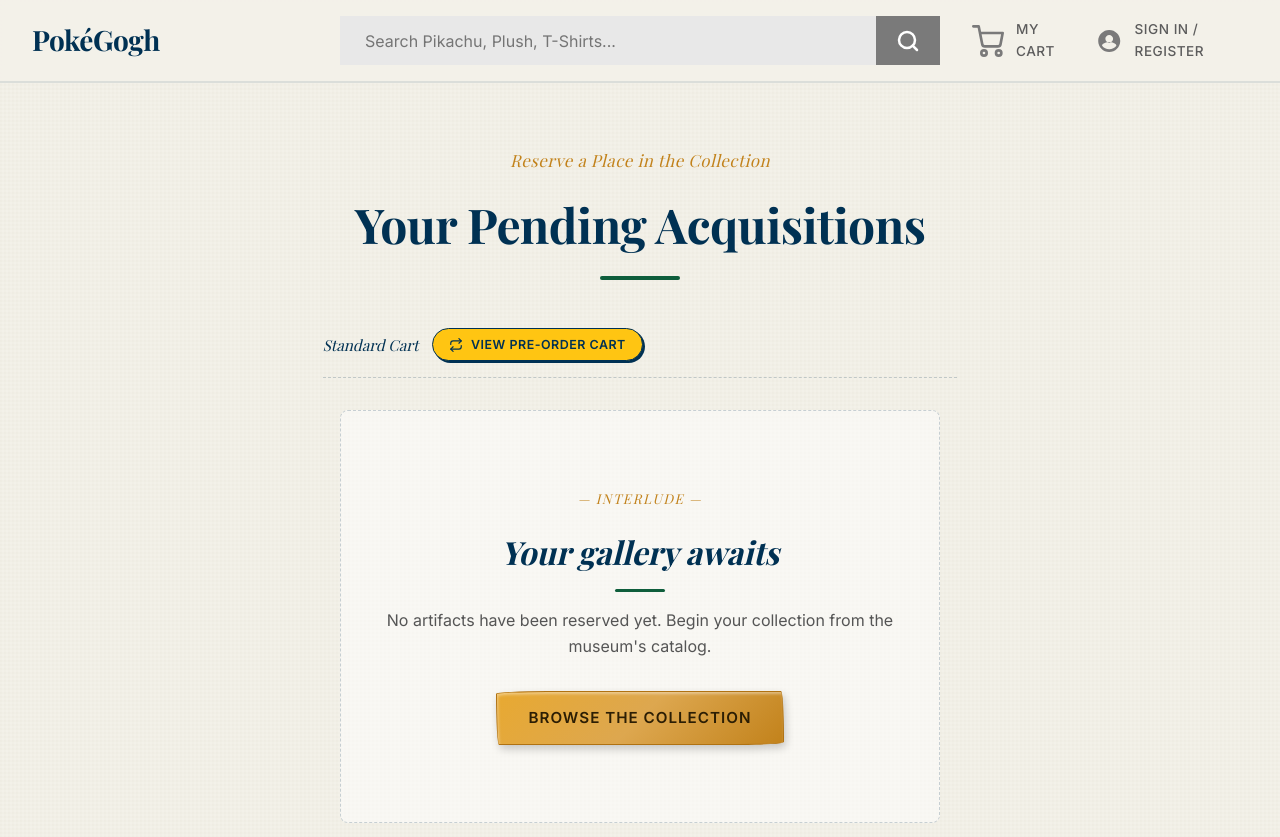
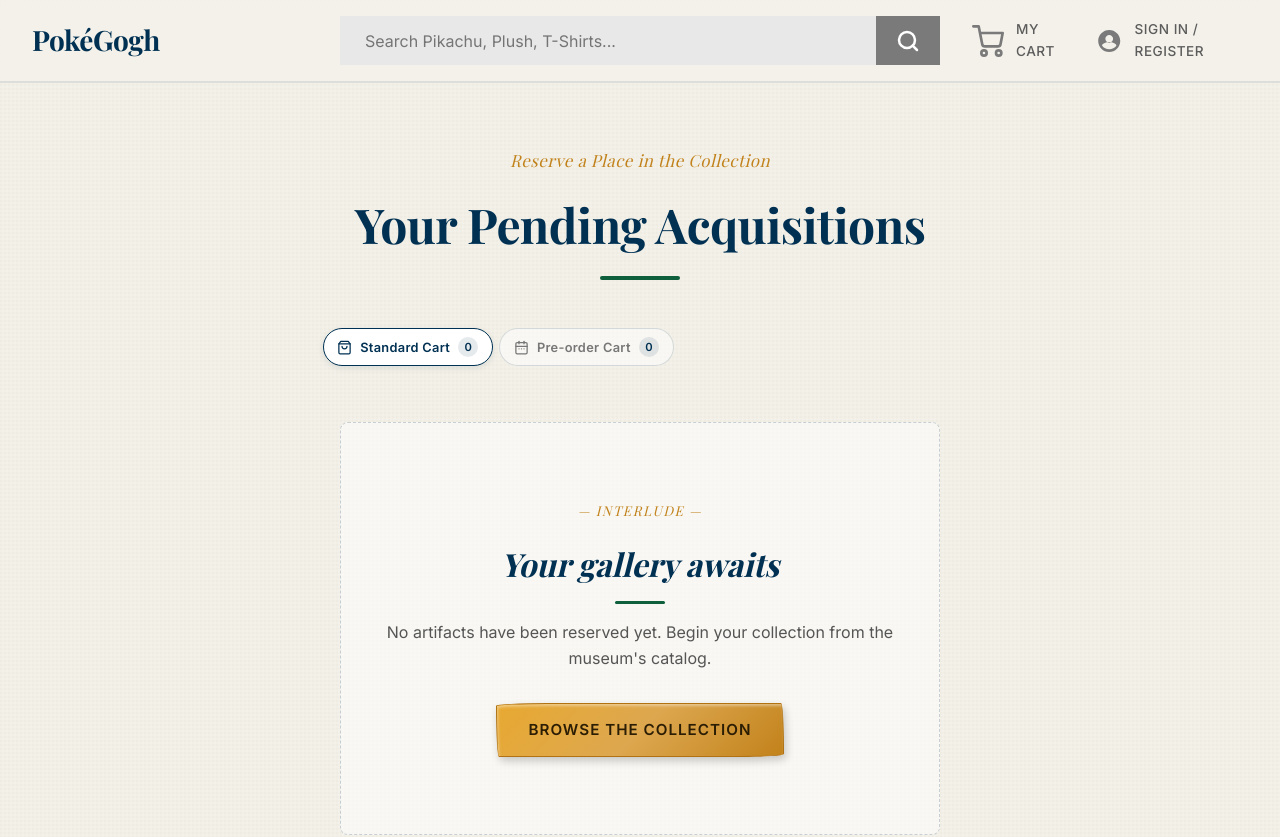
Before and after one commit to tiao051/pokesmon, a Nuxt app in the folder frontend/: page /cart in a window 1280 px wide. Shown: the top 837 px of the page. Built offline with nearby package versions, Linux system fonts and the light colour scheme; a web font is replaced by a local one.

Commit message:
feat: update ui for pre-order cart

```diff
--- a/frontend/app/components/CartLineItem.vue
+++ b/frontend/app/components/CartLineItem.vue
@@ -53,7 +53,10 @@ const lineTotal = computed(() => formatPrice(props.item.product.price * props.it
     </NuxtLink>
 
     <div class="cart-line-info">
-      <span class="cart-line-category">{{ item.product.category }}</span>
+      <div class="cart-line-tags">
+        <span class="cart-line-category">{{ item.product.category }}</span>
+        <span v-if="item.product.isPreorder" class="cart-line-preorder-badge">Pre-order</span>
+      </div>
       <NuxtLink :to="`/products/${item.product.slug}`" class="cart-line-title">{{ item.product.title }}</NuxtLink>
       <p class="cart-line-price">{{ formatPrice(item.product.price) }} each</p>
     </div>
@@ -142,12 +145,33 @@ const lineTotal = computed(() => formatPrice(props.item.product.price * props.it
   min-width: 0;
 }
 
+.cart-line-tags {
+  display: inline-flex;
+  align-items: center;
+  gap: 0.65rem;
+  flex-wrap: wrap;
+}
+
 .cart-line-category {
   font-family: var(--font-serif);
   font-style: italic;
   color: #C2821B;
   font-size: 0.85rem;
   letter-spacing: 0.5px;
+}
+
+.cart-line-preorder-badge {
+  font-family: var(--font-sans);
+  font-size: 0.65rem;
+  font-weight: 700;
+  letter-spacing: 1.2px;
+  text-transform: uppercase;
+  padding: 0.2rem 0.55rem;
+  background: rgba(178, 34, 34, 0.1);
+  color: #b22222;
+  border: 1px solid rgba(178, 34, 34, 0.3);
+  border-radius: 4px;
+  line-height: 1;
 }
 
 .cart-line-title {
--- a/frontend/app/components/ProductCard.vue
+++ b/frontend/app/components/ProductCard.vue
@@ -64,6 +64,8 @@ const {src: imageSrc, isDataUrl} = useProductImage(productRef);
 						<line x1="5" y1="12" x2="19" y2="12" />
 					</svg>
 				</button>
+
+				<span v-if="product.isPreorder" class="preorder-corner-badge">Pre-order</span>
 			</div>
 			<div class="product-info">
 				<h4 class="product-title">{{ product.title }}</h4>
@@ -97,4 +99,23 @@ const {src: imageSrc, isDataUrl} = useProductImage(productRef);
 	object-fit: cover;
 	display: block;
 }
+
+.preorder-corner-badge {
+	position: absolute;
+	top: 0.65rem;
+	left: 0.65rem;
+	font-family: var(--font-sans);
+	font-size: 0.65rem;
+	font-weight: 700;
+	letter-spacing: 1.2px;
+	text-transform: uppercase;
+	padding: 0.3rem 0.55rem;
+	background: #b22222;
+	color: #fff;
+	border-radius: 4px;
+	line-height: 1;
+	box-shadow: 1.5px 1.5px 0 rgba(0, 49, 83, 0.25);
+	z-index: 2;
+	pointer-events: none;
+}
 </style>
--- a/frontend/app/pages/cart.vue
+++ b/frontend/app/pages/cart.vue
@@ -25,17 +25,6 @@ const initialView = (() => {
 
 const view = ref(initialView) // 'standard' | 'preorder'
 const isPreorderView = computed(() => view.value === 'preorder')
-
-const swapView = () => {
-  view.value = isPreorderView.value ? 'standard' : 'preorder'
-}
-
-const swapButtonLabel = computed(() =>
-  isPreorderView.value ? 'View Standard Cart' : 'View Pre-order Cart',
-)
-const currentTypeLabel = computed(() =>
-  isPreorderView.value ? 'Pre-order Cart' : 'Standard Cart',
-)
 
 const activeItems = computed(() =>
   isPreorderView.value ? preorderItems.value : standardItems.value,
@@ -85,39 +74,53 @@ useHead({ title: 'Pending Acquisitions — PokéGogh' })
       <p v-if="headerSubtitle" class="page-subtitle">{{ headerSubtitle }}</p>
     </header>
 
-    <div class="controls-bar">
-      <div class="type-swap">
-        <span class="current-type">{{ currentTypeLabel }}</span>
+    <div class="cart-tabs" role="tablist" aria-label="Cart type">
       <button
         type="button"
-          class="swap-button"
-          :aria-label="swapButtonLabel"
-          @click="swapView"
+        class="cart-tab"
+        role="tab"
+        :aria-selected="!isPreorderView"
+        :class="{ active: !isPreorderView }"
+        @click="view = 'standard'"
       >
-          <svg
-            viewBox="0 0 24 24"
-            fill="none"
-            stroke="currentColor"
-            stroke-width="2"
-            stroke-linecap="round"
-            stroke-linejoin="round"
+        <svg viewBox="0 0 24 24" fill="none" stroke="currentColor" stroke-width="2" stroke-linecap="round" stroke-linejoin="round">
+          <path d="M6 2 3 6v14a2 2 0 0 0 2 2h14a2 2 0 0 0 2-2V6l-3-4Z"/>
+          <line x1="3" y1="6" x2="21" y2="6"/>
+          <path d="M16 10a4 4 0 0 1-8 0"/>
+        </svg>
+        <span class="cart-tab-label">Standard Cart</span>
+        <span class="cart-tab-count">{{ standardCount }}</span>
+      </button>
+      <button
+        type="button"
+        class="cart-tab cart-tab--preorder"
+        role="tab"
+        :aria-selected="isPreorderView"
+        :class="{ active: isPreorderView }"
+        @click="view = 'preorder'"
       >
-            <polyline points="17 1 21 5 17 9" />
-            <path d="M3 11V9a4 4 0 0 1 4-4h14" />
-            <polyline points="7 23 3 19 7 15" />
-            <path d="M21 13v2a4 4 0 0 1-4 4H3" />
+        <svg viewBox="0 0 24 24" fill="none" stroke="currentColor" stroke-width="2" stroke-linecap="round" stroke-linejoin="round">
+          <rect x="3" y="4" width="18" height="18" rx="2" ry="2"/>
+          <line x1="16" y1="2" x2="16" y2="6"/>
+          <line x1="8" y1="2" x2="8" y2="6"/>
+          <line x1="3" y1="10" x2="21" y2="10"/>
+          <path d="M8 14h.01"/>
+          <path d="M12 14h.01"/>
+          <path d="M16 14h.01"/>
         </svg>
-          {{ swapButtonLabel }}
+        <span class="cart-tab-label">Pre-order Cart</span>
+        <span class="cart-tab-count">{{ preorderCount }}</span>
       </button>
     </div>
 
-      <div v-if="standardCount + preorderCount > 0" class="counts">
-        <span class="count-pill" :class="{ active: !isPreorderView }">
-          Standard · {{ standardCount }}
-        </span>
-        <span class="count-pill" :class="{ active: isPreorderView }">
-          Pre-order · {{ preorderCount }}
-        </span>
+    <div v-if="isPreorderView && activeItems.length > 0" class="preorder-banner">
+      <span class="preorder-banner-stamp" aria-hidden="true"></span>
+      <div class="preorder-banner-text">
+        <p class="preorder-banner-title">Pre-order Reservations</p>
+        <p class="preorder-banner-desc">
+          These items haven't arrived at the gallery yet. Pay a deposit today
+          (% varies by card rarity) and the remaining balance when they ship.
+        </p>
       </div>
     </div>
 
@@ -218,86 +221,146 @@ useHead({ title: 'Pending Acquisitions — PokéGogh' })
   color: #555;
 }
 
-.controls-bar {
-  display: flex;
-  justify-content: space-between;
-  align-items: center;
-  gap: 1rem;
-  margin-bottom: 2rem;
-  padding-bottom: 1rem;
-  border-bottom: 1px dashed rgba(0, 49, 83, 0.2);
-  flex-wrap: wrap;
+.cart-tabs {
+  display: inline-flex;
+  gap: 0.4rem;
+  margin-bottom: 1.5rem;
 }
 
-.type-swap {
-  display: flex;
+.cart-tab {
+  display: inline-flex;
   align-items: center;
-  gap: 0.85rem;
+  gap: 0.5rem;
+  padding: 0.5rem 0.85rem;
+  background: rgba(255, 255, 255, 0.5);
+  border: 1.5px solid rgba(0, 49, 83, 0.15);
+  border-radius: 999px;
+  font-family: var(--font-sans);
+  color: #777;
+  cursor: pointer;
+  transition: all 0.2s cubic-bezier(0.23, 1, 0.32, 1);
 }
 
-.current-type {
-  font-family: var(--font-serif);
-  font-style: italic;
-  font-size: 0.95rem;
+.cart-tab svg {
+  width: 15px;
+  height: 15px;
+  flex-shrink: 0;
+}
+
+.cart-tab-label {
+  font-weight: 600;
+  font-size: 0.8rem;
+  letter-spacing: 0.3px;
+}
+
+.cart-tab-count {
+  font-family: var(--font-sans);
+  font-size: 0.7rem;
+  font-weight: 700;
+  min-width: 20px;
+  height: 20px;
+  display: inline-flex;
+  align-items: center;
+  justify-content: center;
+  border-radius: 999px;
+  background: rgba(0, 49, 83, 0.1);
+  color: var(--color-prussian-blue);
+  padding: 0 0.4rem;
+}
+
+.cart-tab:hover:not(.active) {
+  border-color: rgba(0, 49, 83, 0.3);
+  background: rgba(255, 255, 255, 0.75);
   color: var(--color-prussian-blue);
 }
 
-.swap-button {
-  display: inline-flex;
-  align-items: center;
-  gap: 0.5rem;
-  padding: 0.5rem 1rem;
-  font-family: var(--font-sans);
-  font-weight: 700;
-  font-size: 0.78rem;
-  letter-spacing: 0.5px;
-  text-transform: uppercase;
+.cart-tab.active {
+  background: #fff;
   color: var(--color-prussian-blue);
-  background: var(--color-sunflower-yellow);
-  border: 1.5px solid var(--color-prussian-blue);
-  border-radius: 999px;
-  cursor: pointer;
-  box-shadow: 2px 2px 0 var(--color-prussian-blue);
-  transition: transform 0.2s ease, box-shadow 0.2s ease;
+  border-color: var(--color-prussian-blue);
+  box-shadow: 0 2px 6px rgba(0, 49, 83, 0.1);
 }
 
-.swap-button:hover {
-  transform: translate(-1px, -1px);
-  box-shadow: 3px 3px 0 var(--color-prussian-blue);
+.cart-tab--preorder.active {
+  border-color: #b22222;
+  color: #b22222;
+  box-shadow: 0 2px 6px rgba(178, 34, 34, 0.15);
 }
 
-.swap-button:active {
-  transform: translate(1px, 1px);
-  box-shadow: 1px 1px 0 var(--color-prussian-blue);
+.cart-tab--preorder.active .cart-tab-count {
+  background: rgba(178, 34, 34, 0.12);
+  color: #b22222;
 }
 
-.swap-button svg {
-  width: 14px;
-  height: 14px;
+.preorder-banner {
+  display: flex;
+  align-items: center;
+  gap: 1.25rem;
+  padding: 1.25rem 1.5rem;
+  margin-bottom: 1.5rem;
+  background: linear-gradient(
+    180deg,
+    rgba(178, 34, 34, 0.09) 0%,
+    rgba(178, 34, 34, 0.02) 100%
+  );
+  border: 1.5px solid rgba(178, 34, 34, 0.25);
+  border-radius: 14px;
+  position: relative;
+  overflow: hidden;
 }
 
-.counts {
-  display: inline-flex;
-  gap: 0.5rem;
+.preorder-banner::before {
+  content: "";
+  position: absolute;
+  top: 0;
+  left: 1.5rem;
+  right: 1.5rem;
+  height: 2px;
+  background: linear-gradient(90deg, transparent, #b22222 30%, #b22222 70%, transparent);
+  box-shadow: 0 0 10px rgba(178, 34, 34, 0.4);
 }
 
-.count-pill {
-  font-family: var(--font-sans);
-  font-size: 0.78rem;
-  font-weight: 600;
-  letter-spacing: 0.5px;
-  padding: 0.35rem 0.85rem;
-  border-radius: 999px;
-  background: rgba(0, 49, 83, 0.06);
-  color: #777;
-  border: 1.5px solid transparent;
-  transition: color 0.2s ease, border-color 0.2s ease, background-color 0.2s ease;
+.preorder-banner-stamp {
+  flex-shrink: 0;
+  width: 44px;
+  height: 44px;
+  border-radius: 50%;
+  background:
+    radial-gradient(circle at center, #fff 0 22%, #1a1a1a 22% 32%, transparent 32%),
+    linear-gradient(180deg, #b22222 0 47%, #1a1a1a 47% 53%, #fff 53% 100%);
+  border: 1.5px solid var(--color-prussian-blue);
+  box-shadow: 2px 2px 0 rgba(0, 49, 83, 0.2);
+  transform: rotate(-8deg);
 }
 
-.count-pill.active {
-  color: var(--color-prussian-blue);
-  background: #fff;
-  border-color: rgba(0, 49, 83, 0.2);
+.preorder-banner-text {
+  flex: 1;
+  min-width: 0;
+}
+
+.preorder-banner-title {
+  font-family: var(--font-serif);
+  color: #b22222;
+  font-size: 1.1rem;
+  font-weight: 700;
+  margin: 0 0 0.25rem;
+  letter-spacing: 0.3px;
+}
+
+.preorder-banner-desc {
+  font-family: var(--font-sans);
+  color: #5c5c5c;
+  font-size: 0.85rem;
+  line-height: 1.5;
+  margin: 0;
+}
+
+@media (max-width: 600px) {
+  .preorder-banner {
+    flex-direction: column;
+    text-align: center;
+    align-items: center;
+  }
 }
 
 .cart-grid {
```
Lines whose indentation alone changed are shown as unchanged.
